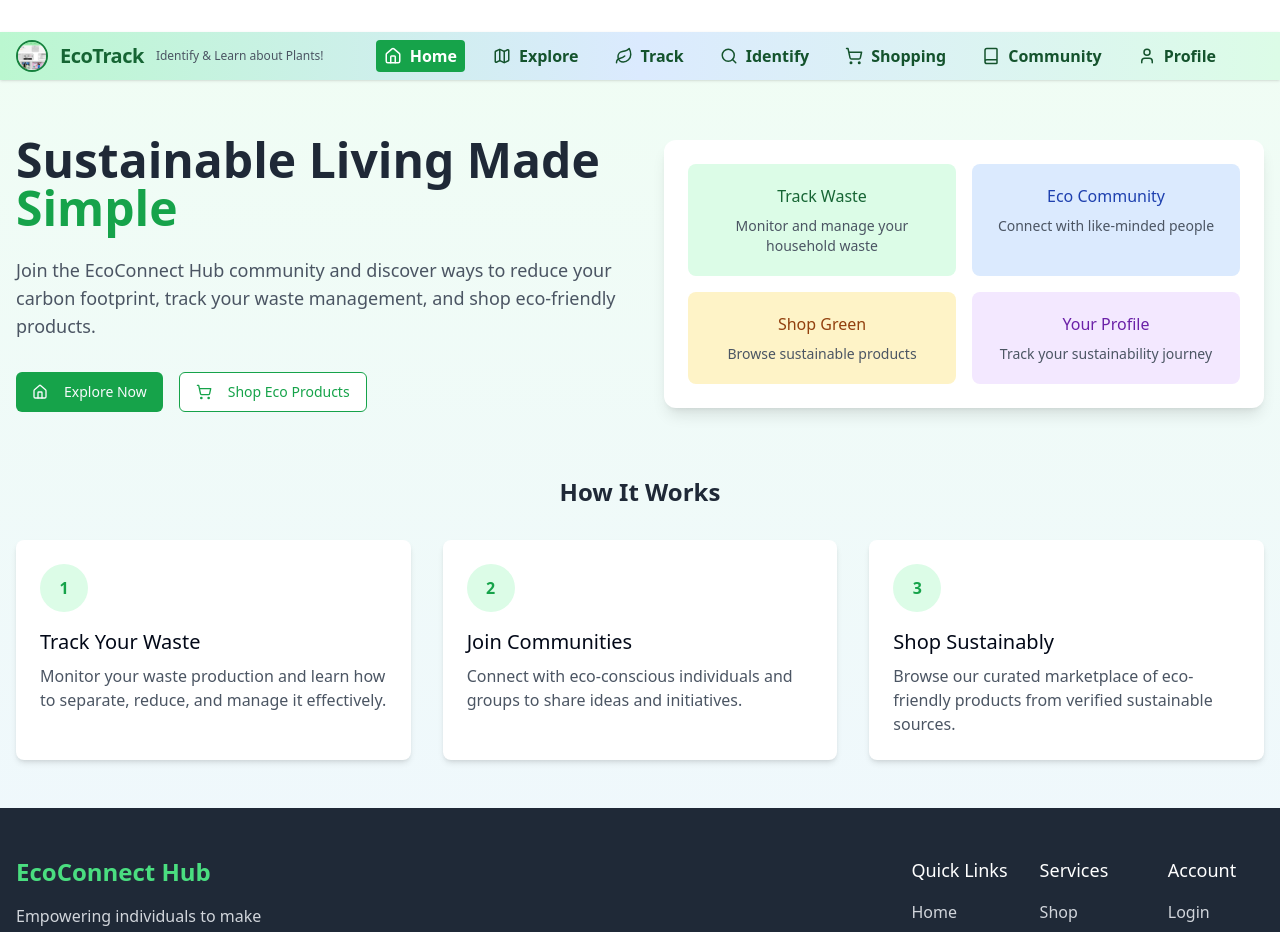
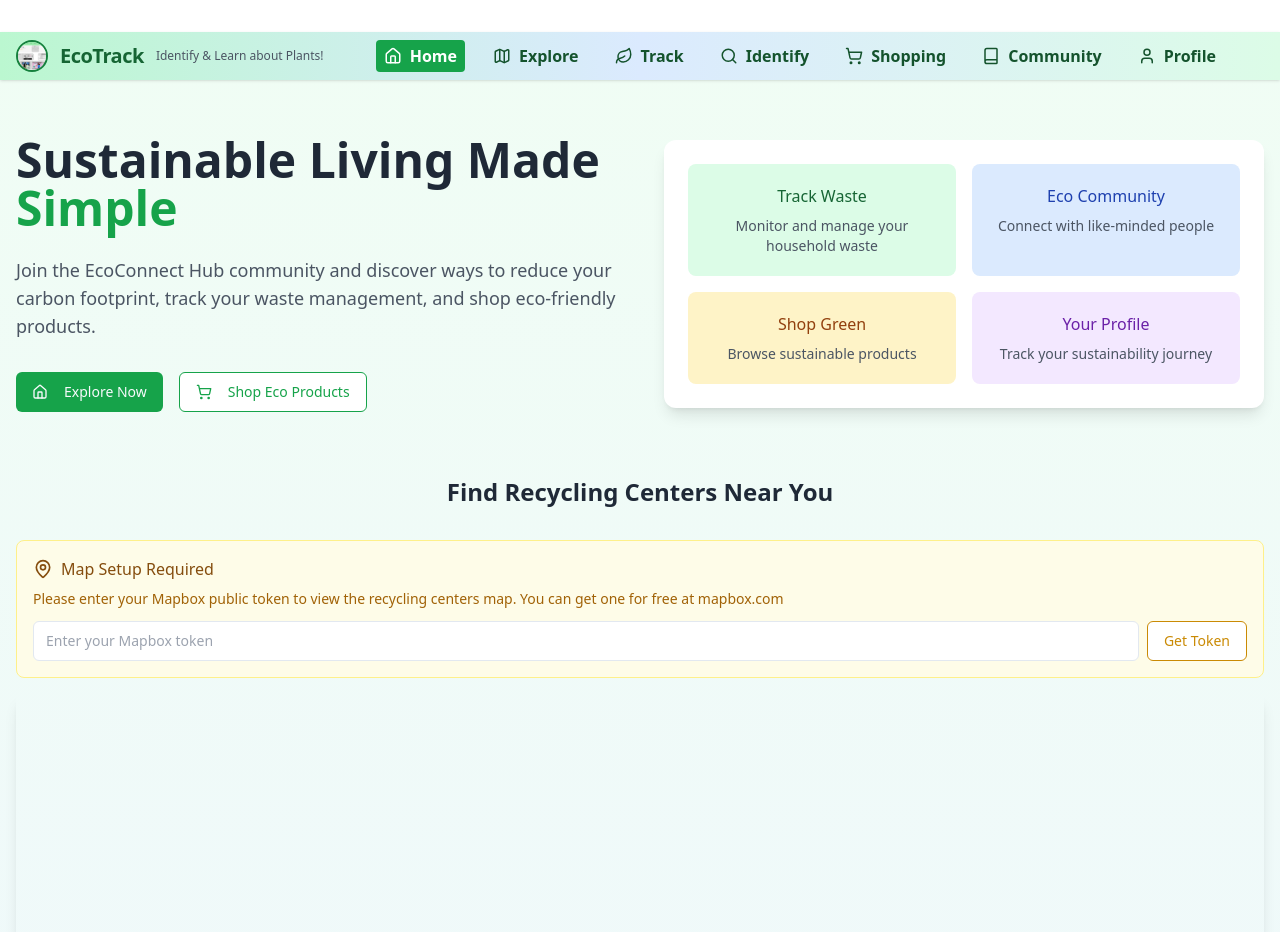
Before and after one commit to Vijay-kumar2006/eco-connect-hub-platform, a React (Vite) app: page / in a window 1280 px wide. Shown: the top 932 px of the page. Built offline with nearby package versions, Linux system fonts and the light colour scheme.

Commit message:
feat: Add map page to home page
Include a map page for searching recycling centers on the home page.

```diff
--- a/package.json
+++ b/package.json
@@ -47,6 +47,7 @@
     "embla-carousel-react": "^8.3.0",
     "input-otp": "^1.2.4",
     "lucide-react": "^0.462.0",
+    "mapbox-gl": "^2.15.0",
     "next-themes": "^0.3.0",
     "react": "^18.3.1",
     "react-day-picker": "^8.10.1",
--- /dev/null
+++ b/src/components/RecyclingMap.jsx
@@ -0,0 +1,67 @@
+
+import React, { useEffect, useRef, useState } from 'react';
+import mapboxgl from 'mapbox-gl';
+import 'mapbox-gl/dist/mapbox-gl.css';
+import { MapPin } from 'lucide-react';
+import { Button } from "@/components/ui/button";
+
+const RecyclingMap = () => {
+  const mapContainer = useRef(null);
+  const map = useRef(null);
+  const [mapboxToken, setMapboxToken] = useState('');
+
+  useEffect(() => {
+    if (!mapContainer.current || !mapboxToken) return;
+
+    mapboxgl.accessToken = mapboxToken;
+
+    map.current = new mapboxgl.Map({
+      container: mapContainer.current,
+      style: 'mapbox://styles/mapbox/streets-v11',
+      center: [78.9629, 20.5937], // Center of India
+      zoom: 4
+    });
+
+    // Add navigation controls
+    map.current.addControl(new mapboxgl.NavigationControl(), 'top-right');
+
+    return () => {
+      if (map.current) map.current.remove();
+    };
+  }, [mapboxToken]);
+
+  return (
+    <div className="w-full space-y-4">
+      {!mapboxToken && (
+        <div className="bg-yellow-50 border border-yellow-200 p-4 rounded-lg">
+          <h3 className="font-medium text-yellow-800 flex items-center gap-2">
+            <MapPin className="h-5 w-5" />
+            Map Setup Required
+          </h3>
+          <p className="text-yellow-700 text-sm mt-2">
+            Please enter your Mapbox public token to view the recycling centers map.
+            You can get one for free at mapbox.com
+          </p>
+          <div className="mt-3 flex gap-2">
+            <input
+              type="text"
+              placeholder="Enter your Mapbox token"
+              className="flex-1 px-3 py-2 border rounded-md text-sm"
+              onChange={(e) => setMapboxToken(e.target.value)}
+            />
+            <Button
+              variant="outline"
+              className="border-yellow-600 text-yellow-600 hover:bg-yellow-50"
+              onClick={() => window.open('https://mapbox.com', '_blank')}
+            >
+              Get Token
+            </Button>
+          </div>
+        </div>
+      )}
+      <div ref={mapContainer} className="w-full h-[400px] rounded-lg shadow-lg" />
+    </div>
+  );
+};
+
+export default RecyclingMap;
--- a/src/pages/Home.jsx
+++ b/src/pages/Home.jsx
@@ -1,8 +1,10 @@
+
 import React, { useState } from 'react';
 import { Link, useNavigate } from 'react-router-dom';
 import { Button } from "@/components/ui/button";
 import { Home as HomeIcon, User, ShoppingCart } from "lucide-react";
 import IdentifyNavbar from "../components/IdentifyNavbar";
+import RecyclingMap from "../components/RecyclingMap";
 
 const useMockAuth = () => {
   const [isAuthenticated, setIsAuthenticated] = useState(false);
@@ -71,6 +73,12 @@ const Home = () => {
               </div>
             </div>
           </div>
+        </div>
+
+        {/* Recycling Centers Map Section */}
+        <div className="mt-16">
+          <h2 className="text-2xl font-bold text-center text-gray-800 mb-8">Find Recycling Centers Near You</h2>
+          <RecyclingMap />
         </div>
 
         <div className="mt-16">
```
Also changed, not shown: 1 other file (tests, documents, lock files or other folders).
